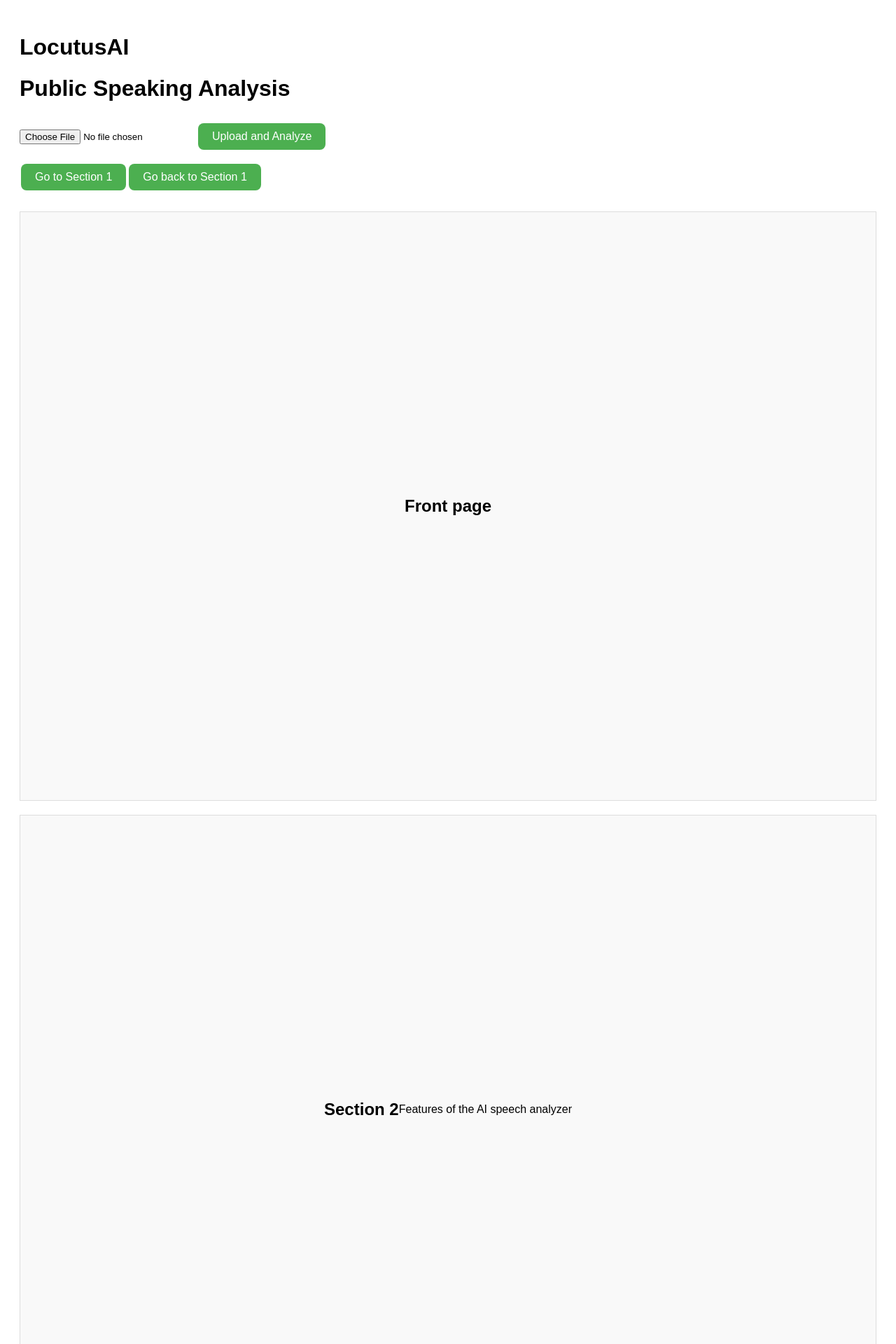
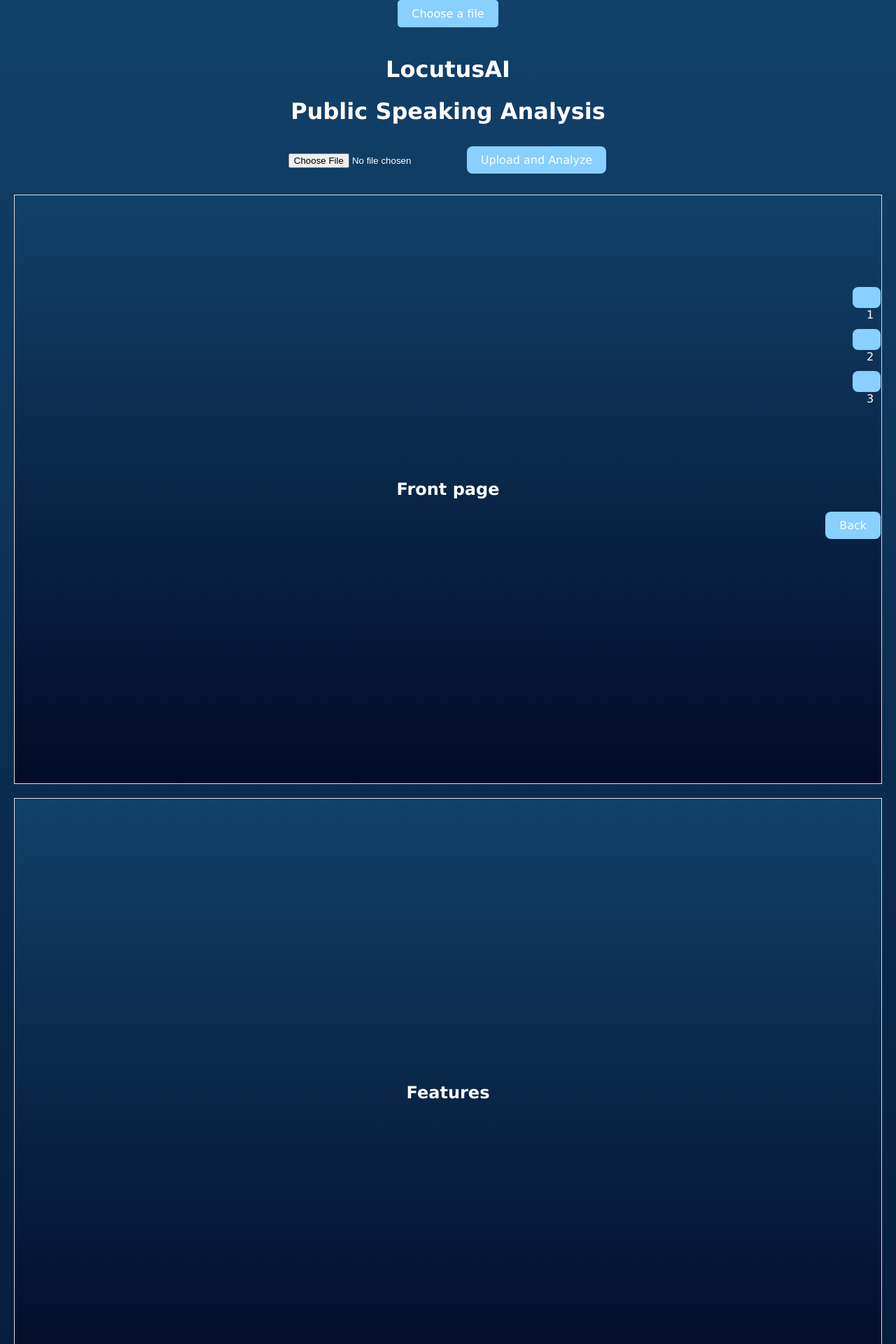
Before and after one commit to BerryMachine/LocutusAI, a React (Vite) app: page / in a window 1280 px wide. Shown: the top 1920 px of the page at 70% size. Built offline with nearby package versions, Linux system fonts and the light colour scheme.

Commit message:
frontEndChanges

```diff
--- a/index.html
+++ b/index.html
@@ -4,8 +4,13 @@
     <meta charset="UTF-8" />
     <meta name="viewport" content="width=device-width, initial-scale=1.0" />
     <title>LocutusAI</title>
+    <link rel="stylesheet" href="App.css">
   </head>
   <body>
+    <div class="custom-file-input">
+      <input type="file" id="file-upload" />
+      <label for="file-upload">Choose a file</label>
+    </div>
     <div id="root"></div>
     <script type="module" src="/src/main.jsx"></script>
   </body>
--- a/src/App.css
+++ b/src/App.css
@@ -1,12 +1,54 @@
 /* App.css */
+body {
+    background: linear-gradient(to bottom, rgb(17, 65, 105), rgb(2, 11, 39));
+    margin: 0;
+    padding: 0;
+    color: white;
+    font-family: 'Lucida Sans', 'Lucida Sans Regular', 'Lucida Grande', 'Lucida Sans Unicode', Geneva, Verdana, sans-serif;
+    text-align: center;
+}
 
 .App {
-    font-family: Arial, sans-serif;
+
     padding: 20px;
 }
 
-  button {
-    background-color: #4CAF50; /* Green background */
+/* Style for buttons fixed on the right side of the page */
+.fixedButtons {
+    position: fixed;          /* Fix the buttons on the screen */
+    right: 20px;              /* Keep 20px space from the right edge */
+    top: 50%;                 /* Center vertically on the page */
+    display: flex;            /* Stack buttons vertically */
+    flex-direction: column;   /* Vertical column layout */
+    align-items: center;      /* Align buttons at the center */
+    gap: 10px;                /* Space between buttons */
+    z-index: 1000;            /* Make sure they stay on top of other elements */
+  }
+
+
+.fixedButtons button {
+    width: 30px;
+    height: 30px;
+    background-color: rgb(137, 207, 255); /* Green background */
+    color: white;              /* White text */
+    border: none;
+    border-radius: 50%;            /* Remove border */
+    display: flex;
+    line-height: 60px;
+    align-items: center;
+    justify-content: center;
+    text-decoration: none;     /* Remove underline */
+    display: inline-block;     /* Inline display */
+    font-size: 16px;           /* Increase font size */
+    font-family: 'Lucida Sans', 'Lucida Sans Regular', 'Lucida Grande', 'Lucida Sans Unicode', Geneva, Verdana, sans-serif;
+    margin: 10px 2px;          /* Margin around the button */
+    cursor: pointer;           /* Pointer cursor on hover */
+    border-radius: 8px;        /* Rounded corners */
+    transition: background-color 0.3s ease; /* Smooth transition for hover */
+}
+
+button{
+    background-color: rgb(137, 207, 255); /* Green background */
     color: white;              /* White text */
     border: none;              /* Remove border */
     padding: 10px 20px;        /* Some padding */
@@ -17,23 +59,91 @@
     margin: 10px 2px;          /* Margin around the button */
     cursor: pointer;           /* Pointer cursor on hover */
     border-radius: 8px;        /* Rounded corners */
+    font-family: 'Lucida Sans', 'Lucida Sans Regular', 'Lucida Grande', 'Lucida Sans Unicode', Geneva, Verdana, sans-serif;
     transition: background-color 0.3s ease; /* Smooth transition for hover */
+
+}
+
+.fixedButtons button:hover {
+    background-color: #290a96; /* Darker green on hover */
 }
 
 button:hover {
-    background-color: #45a049; /* Darker green on hover */
+    background-color: #290a96; /* Darker green on hover */
 }
-  buttonBottom{
+/* Fixed button to the bottom of the page */
+.bottomButton {
+    position: fixed;  /* Stick to a fixed position on the page */
+    bottom: 20px;     /* 20px from the bottom of the page */
+    right: 20px;      /* 20px from the right */
+    z-index: 1000;    /* Make sure it stays on top of other elements */
+}
 
+#section1 {
+    background: linear-gradient(to bottom, rgb(17, 65, 105), rgb(2, 11, 39)); /* Light blue background */
+    height: 100vh; /* Full viewport height */
+    display: flex;
+    align-items: center;
+    justify-content: center;
+    border: 1px solid #ddd; /* Light border for visual separation */
+    margin: 20px 0;        /* Space between sections */
+    padding: 20px;         /* Padding inside the section */
     }
+
+#section2 {
+    background: linear-gradient(to bottom, rgb(17, 65, 105), rgb(2, 11, 39)); /* Light blue background */
+    height: 100vh; /* Full viewport height */
+    display: flex;
+    align-items: center;
+    justify-content: center;
+    border: 1px solid #ddd; /* Light border for visual separation */
+    margin: 20px 0;        /* Space between sections */
+    padding: 20px;         /* Padding inside the section */
+    }
+
+#section3 {
+    background: linear-gradient(to bottom, rgb(17, 65, 105), rgb(2, 11, 39)); /* Light blue background */
+    height: 100vh; /* Full viewport height */
+    display: flex;
+    align-items: center;
+    justify-content: center;
+    border: 1px solid #ddd; /* Light border for visual separation */
+    margin: 20px 0;        /* Space between sections */
+    padding: 20px;         /* Padding inside the section */
+    }
+
 
 .section {
     height: 100vh; /* Full viewport height for each section */
     display: flex;
     align-items: center;
     justify-content: center;
-    border: 1px solid #ddd; /* Light border for visual separation */
+    border: 1px solid rgb(204, 184, 184); /* Light border for visual separation */
     margin: 20px 0;        /* Space between sections */
     padding: 20px;         /* Padding inside the sections */
-    background-color: #f9f9f9; /* Light background color */
+    background-color: #322b8a; /* Light background color */
+
 }
+/*Will have to add functionality to the file button*/
+
+/* Hide the default file input */
+.custom-file-input input[type="file"] {
+    display: none; /* Hide the input element */
+}
+
+/* Style the label as a button */
+.custom-file-input label {
+    display: inline-block; /* Allows padding and margins */
+    padding: 10px 20px; /* Add some padding */
+    background-color:rgb(137, 207, 255) ; /* Button color */
+    color: white; /* Text color */
+    border-radius: 5px; /* Rounded corners */
+    cursor: pointer; /* Pointer cursor on hover */
+    transition: background-color 0.3s ease; /* Smooth background change */
+}
+
+/* Change the button color on hover */
+.custom-file-input label:hover {
+    background-color: #290a96; /* Darker green on hover */
+
+}
--- a/src/App.jsx
+++ b/src/App.jsx
@@ -13,16 +13,24 @@ function App() {
     <div className="App">
       <h1>LocutusAI</h1>
       <AudioRecorder />
-      <button onClick={() => scrollToSection('section1')}>Go to Section 1</button>
-      <button className= "bottombutton" onClick={() => scrollToSection('section2')}>Go back to Section 1</button>
+
+    <div className='fixedButtons'>
+      <button onClick={() => scrollToSection('section1')}>1</button>
+      <button onClick={()=> scrollToSection('section2')}>2</button>
+      <button onClick={()=> scrollToSection('section3')}>3</button>
+
+    </div>
+    <button className = "bottomButton" onClick={() => scrollToSection('section1')}>Back</button>
 
       <div id="section1" className="section">
         <h2>Front page</h2>
         <p></p>
       </div>
       <div id="section2" className="section">
-        <h2>Section 2</h2>
-        <p>Features of the AI speech analyzer</p>
+        <h2>Features</h2>
+      </div>
+      <div id="section3" className="section">
+        <h2>Transcript</h2>
       </div>
     </div>
   );
```
Lines whose indentation alone changed are shown as unchanged.
